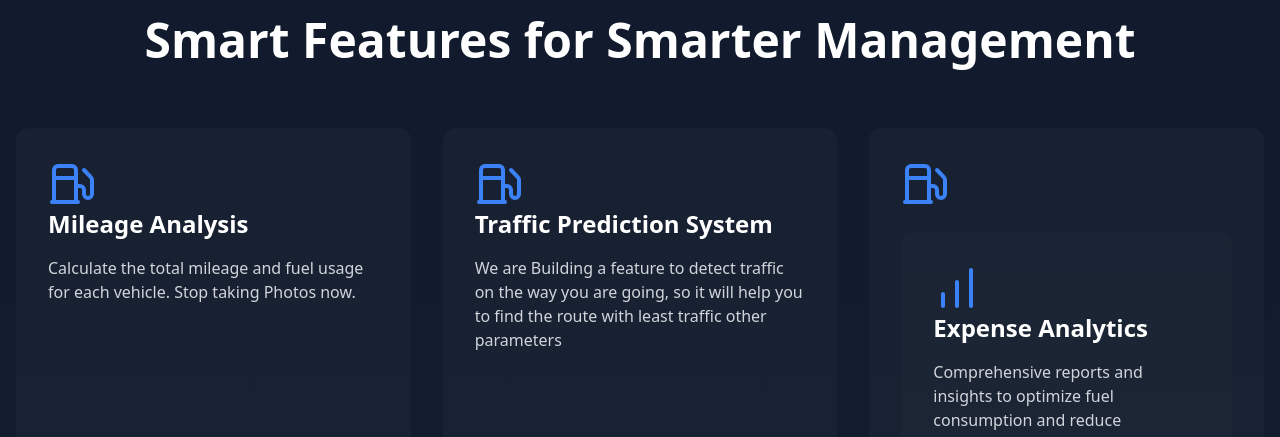
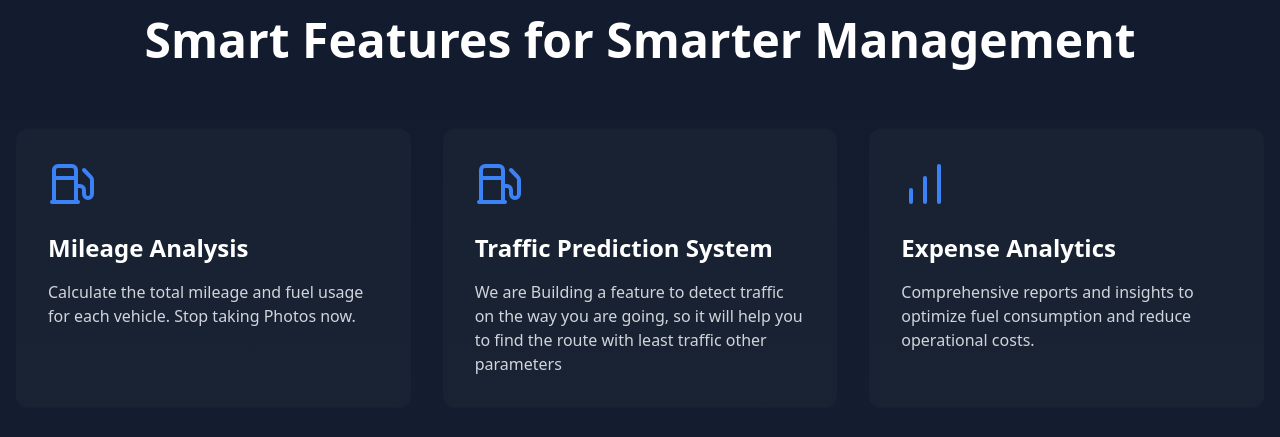
Before and after one commit to ShashankBhutiya/Shashank2, a website: page index.html in a window 1280 px wide. Shown: the part 880-1317 px from the top of the page. Drawn offline with nearby package versions, Linux system fonts and the light colour scheme; files whose address does not match are found by name.

Commit message:
Update index.html

```diff
--- a/index.html
+++ b/index.html
@@ -170,23 +170,19 @@
                 <div class="bg-gray-800/50 p-8 rounded-xl hover-scale glow-effect" data-aos="fade-up" data-aos-delay="0">
                     <div class="mb-6 floating">
                         <i data-lucide="fuel" class="w-12 h-12 text-blue-500"></i>
+                    </div>
                     <h3 class="text-2xl font-semibold mb-4">Mileage Analysis</h3>
                     <p class="text-gray-300">Calculate the total mileage and fuel usage for each vehicle. Stop taking Photos now.</p>
-                    </div>
-                </div>
-                    <div class="bg-gray-800/50 p-8 rounded-xl hover-scale glow-effect" data-aos="fade-up" data-aos-delay="0">
+                </div> <div class="bg-gray-800/50 p-8 rounded-xl hover-scale glow-effect" data-aos="fade-up" data-aos-delay="0">
                     <div class="mb-6 floating">
                         <i data-lucide="fuel" class="w-12 h-12 text-blue-500"></i>
-                 <h3 class="text-2xl font-semibold mb-4">Traffic Prediction System</h3>
+                    </div><h3 class="text-2xl font-semibold mb-4">Traffic Prediction System</h3>
                     <p class="text-gray-300">We are Building a feature to detect traffic on the way you are going, so it will help you to find the route with least traffic other parameters</p>
-                </div></div>
-                <div class="bg-gray-800/50 p-8 rounded-xl hover-scale glow-effect" data-aos="fade-up" data-aos-delay="0">
-                    <div class="mb-6 floating">
-                        <i data-lucide="fuel" class="w-12 h-12 text-blue-500"></i>
-                    </div>
+                </div>
                 <div class="bg-gray-800/50 p-8 rounded-xl hover-scale glow-effect" data-aos="fade-up" data-aos-delay="0">
                     <div class="mb-6 floating">
                         <i data-lucide="bar-chart" class="w-12 h-12 text-blue-500"></i>
+                    </div>
                     <h3 class="text-2xl font-semibold mb-4">Expense Analytics</h3>
                     <p class="text-gray-300">Comprehensive reports and insights to optimize fuel consumption and reduce operational costs.</p>
                 </div><div class="bg-gray-800/50 p-8 rounded-xl hover-scale glow-effect" data-aos="fade-up" data-aos-delay="0">
```
